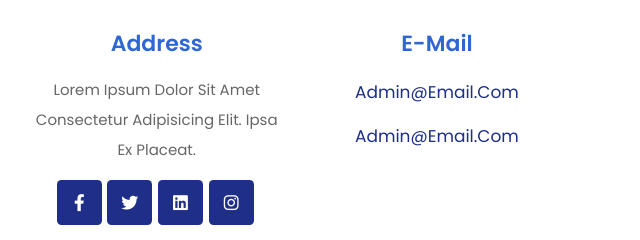
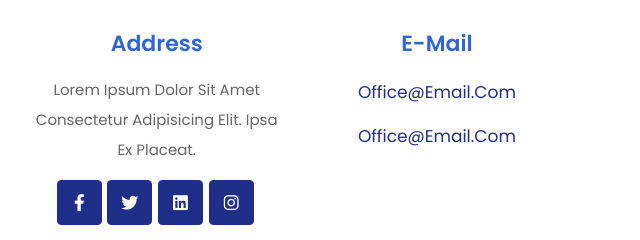
Before and after one commit to mettueswar/dentist-website, a plain HTML site: page index.html in a window 1280 px wide. Shown: the part 4832-5072 px from the top of the page, 63-703 px from the left. Drawn offline with nearby package versions, Linux system fonts and the light colour scheme.

Commit message:
third commit

```diff
--- a/index.html
+++ b/index.html
@@ -304,8 +304,8 @@
 
             <div class="box">
                 <h3>e-mail</h3>
-                <a href="#" class="link">admin@email.com</a>
-                <a href="#" class="link">admin@email.com</a>
+                <a href="#" class="link">office@email.com</a>
+                <a href="#" class="link">office@email.com</a>
             </div>
 
             <div class="box">
```
